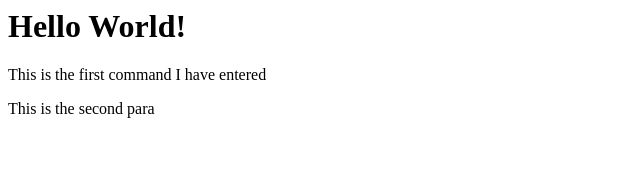
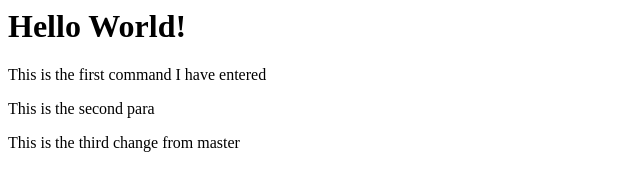
Before and after one commit to engrmasoodahmad/newtest, a plain HTML site: page index.html in a window 1280 px wide. Shown: the whole page, without its empty margins (0-640 px from the left). Drawn offline with Linux system fonts and the light colour scheme.

Commit message:
third change by master in index file

```diff
--- a/index.html
+++ b/index.html
@@ -1,3 +1,4 @@
 <h1>Hello World!</h1>
 <p>This is the first command I have entered</p>
 <p>This is the second para</p>
+<p>This is the third change from master</p>
```
